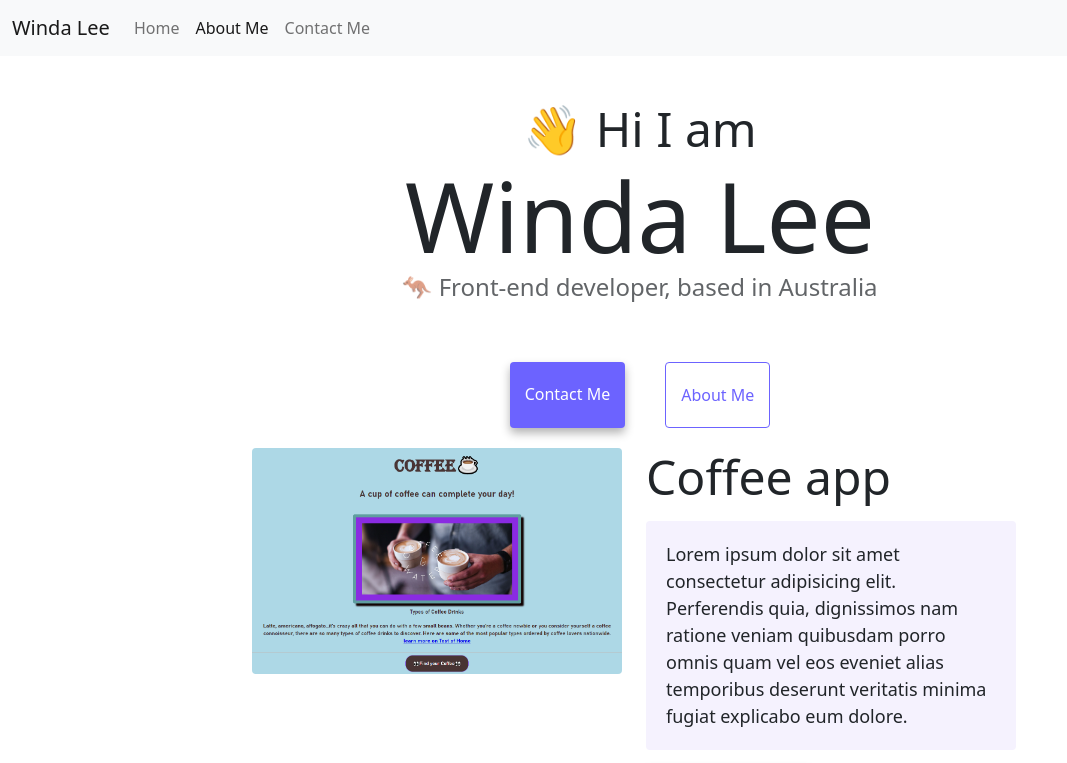
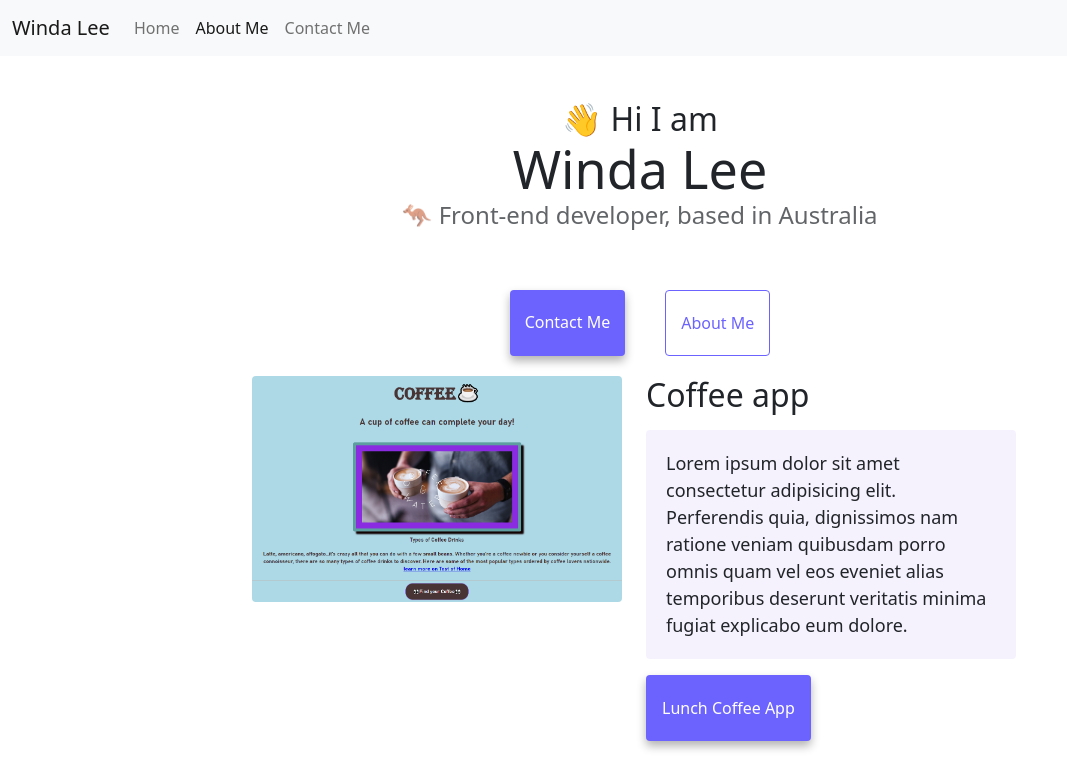
Before and after one commit to Ikka1/about-me, a plain HTML site: page index.html in a window 1280 px wide. Shown: the top 763 px of the page, without its empty margins (0-1067 px from the left). Drawn offline with nearby package versions, Linux system fonts and the light colour scheme.

Commit message:
update text size

```diff
--- a/style.css
+++ b/style.css
@@ -19,11 +19,11 @@ h3 {
 }
 
 h1 {
-  font-size: 96px;
+  font-size: 52px;
 }
 
 h2 {
-  font-size: 48px;
+  font-size: 32px;
 }
 
 h3 {
```
